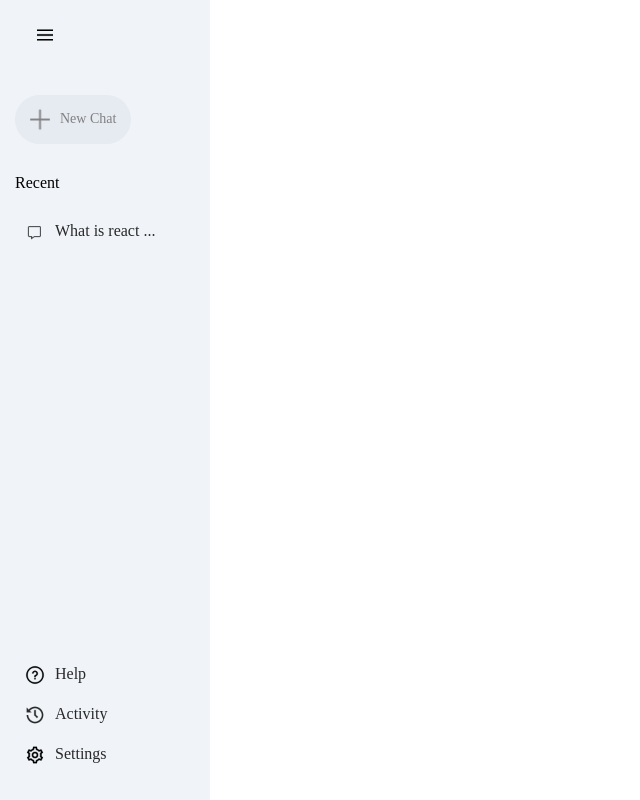
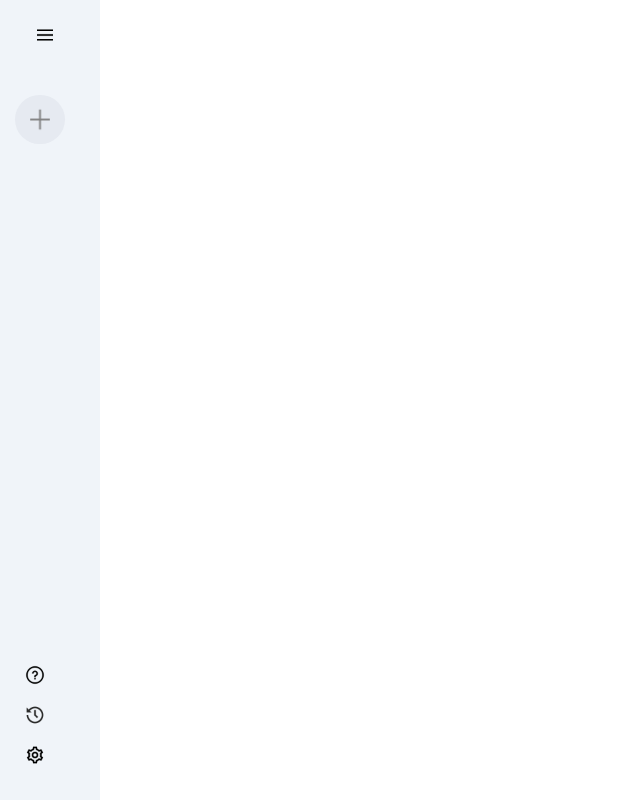
Before and after one commit to lovvejeet/Gemini-Clone, a React (Vite) app: page / in a window 1280 px wide. Shown: the whole page, without its empty margins (0-640 px from the left). Built offline with nearby package versions, Linux system fonts and the light colour scheme.

Commit message:
added sidebar collapse and fonts

```diff
--- a/src/components/Sidebar/Sidebar.jsx
+++ b/src/components/Sidebar/Sidebar.jsx
@@ -1,14 +1,23 @@
 import "./sidebar.css";
 import { assets } from "../../assets/assets";
+import { useState } from "react";
 const Sidebar = () => {
+  const [extented, setExtented] = useState(false);
   return (
     <div className="sidebar">
       <div className="top">
-        <img className="menu" src={assets.menu_icon} alt="menu-icon" />
+        <img
+          className="menu"
+          src={assets.menu_icon}
+          alt="menu-icon"
+          onClick={() => setExtented((prev) => !prev)}
+        />
         <div className="new-chat">
           <img src={assets.plus_icon} alt="plus-icon" />
-          <p>New Chat</p>
+          {extented ? <p>New Chat</p> : null}
         </div>
+
+        {extented ? (
           <div className="recent">
             <p className="recent-title">Recent</p>
             <div className="recent-entry">
@@ -16,19 +25,20 @@
               <p>What is react ...</p>
             </div>
           </div>
+        ) : null}
       </div>
       <div className="bottom">
         <div className="bottom-item recent-entry">
           <img src={assets.question_icon} alt="question_icon" />
-          <p>Help</p>
+          {extented ? <p>Help</p> : null}
         </div>
         <div className="bottom-item recent-entry">
           <img src={assets.history_icon} alt="history_icon" />
-          <p>Activity</p>
+          {extented ? <p>Activity</p> : null}
         </div>
         <div className="bottom-item recent-entry">
           <img src={assets.setting_icon} alt="setting_icon" />
-          <p>Settings</p>
+          {extented ? <p>Settings</p> : null}
         </div>
       </div>
     </div>
--- a/src/index.css
+++ b/src/index.css
@@ -1,7 +1,10 @@
+@import url("https://fonts.googleapis.com/css2?family=Outfit:wght@100..900&display=swap");
+
 * {
   margin: 0;
   padding: 0;
   box-sizing: border-box;
+  font-family: Outfit;
 }
 #root {
   min-height: 100vh;
```
Lines whose indentation alone changed are shown as unchanged.
